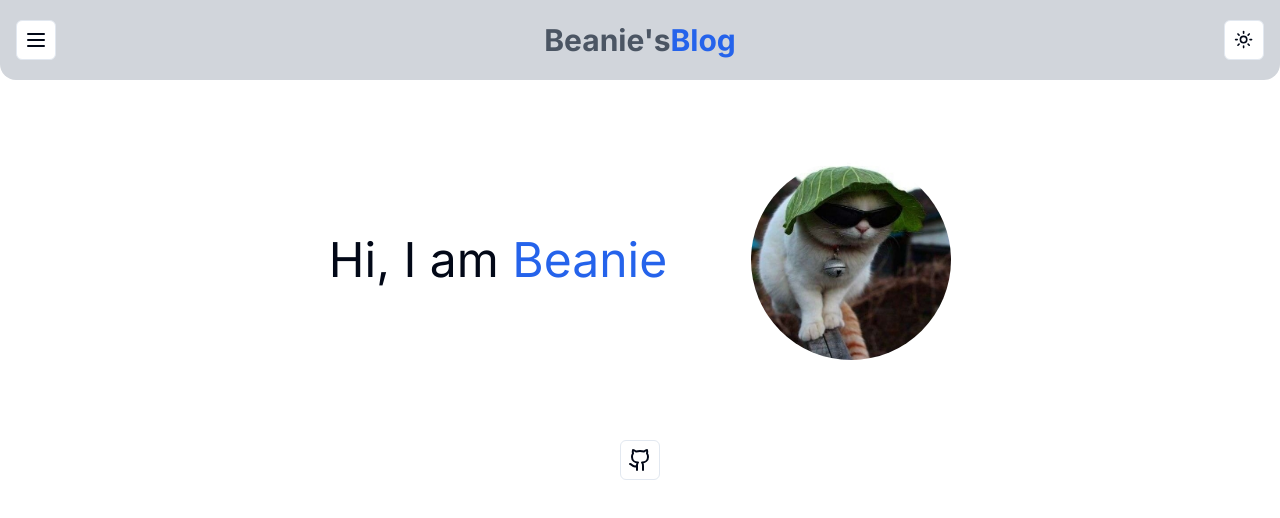
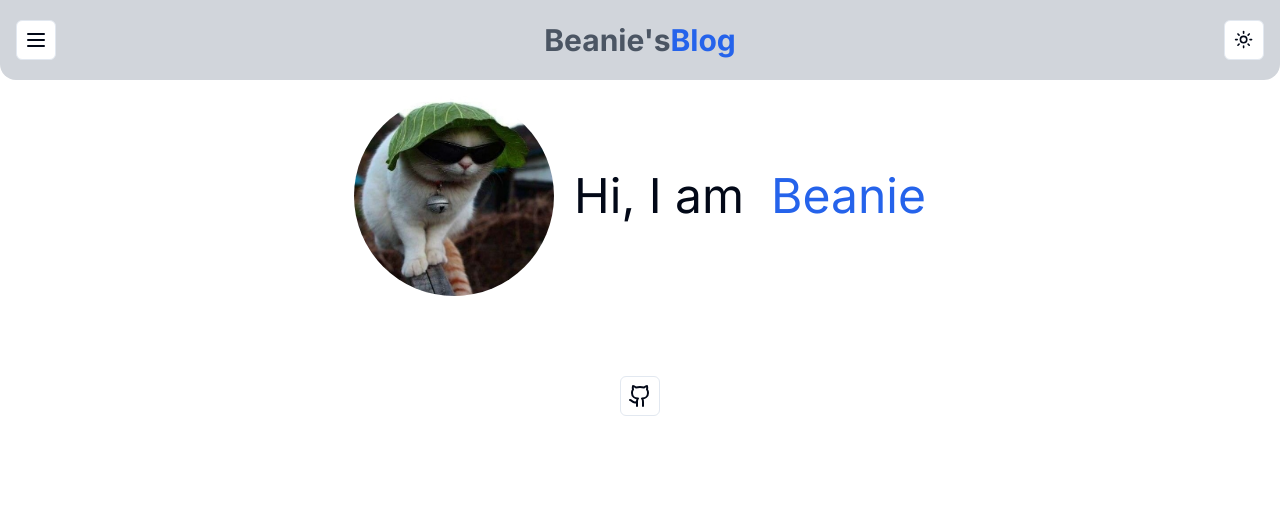
Before and after one commit to BeanieMen/devWeb, a Next.js app: page /about in a window 1280 px wide. Shown: the top 518 px of the page. Built offline with nearby package versions, Linux system fonts and the light colour scheme.

Commit message:
fix: about me

```diff
--- a/app/about/page.tsx
+++ b/app/about/page.tsx
@@ -1,28 +1,37 @@
+// Import necessary libraries/components
 "use client";
 import Image from "next/image";
 import { Github } from "lucide-react";
 import { Button } from "@/components/ui/button";
+
+// Set revalidate value
 export const revalidate = 30; // revalidate at most 30 seconds
+
+// Function to handle GitHub button click
 function handleGit() {
   window.location.href = "https://github.com/BeanieMen";
 }
 
+// About component
 export default function About() {
   return (
-    <main>
-      <div className="justify-center flex mt-20 gap-5 ">
-        <span className="text-5xl mr-16 items-center flex">
+    <main className="p-4">
+      {/* Introduction Section */}
+      <div className="flex flex-col md:flex-row justify-center items-center gap-5">
+        <Image
+          className="rounded-full mb-4 md:mb-0"
+          alt="image"
+          src="/kiggy.png"
+          width={200}  // Adjust the initial width based on your design
+          height={200} // Adjust the initial height based on your design
+        />
+        <span className="text-2xl md:text-3xl lg:text-4xl xl:text-5xl">
           Hi, I am <span className="text-primary">&nbsp;Beanie</span>
         </span>
-        <Image
-          className=" flex rounded-full"
-          alt="image"
-          src="/kiggy.png"
-          width={200}
-          height={200}
-        />
       </div>
-      <div className="justify-center flex mt-20 gap-5">
+
+      {/* GitHub Button Section */}
+      <div className="flex justify-center mt-20">
         <Button variant="outline" size="icon" onClick={handleGit}>
           <Github className="prose-invert dark:rotate-0 dark:scale-100" />
           <span className="sr-only">Menu</span>
```
